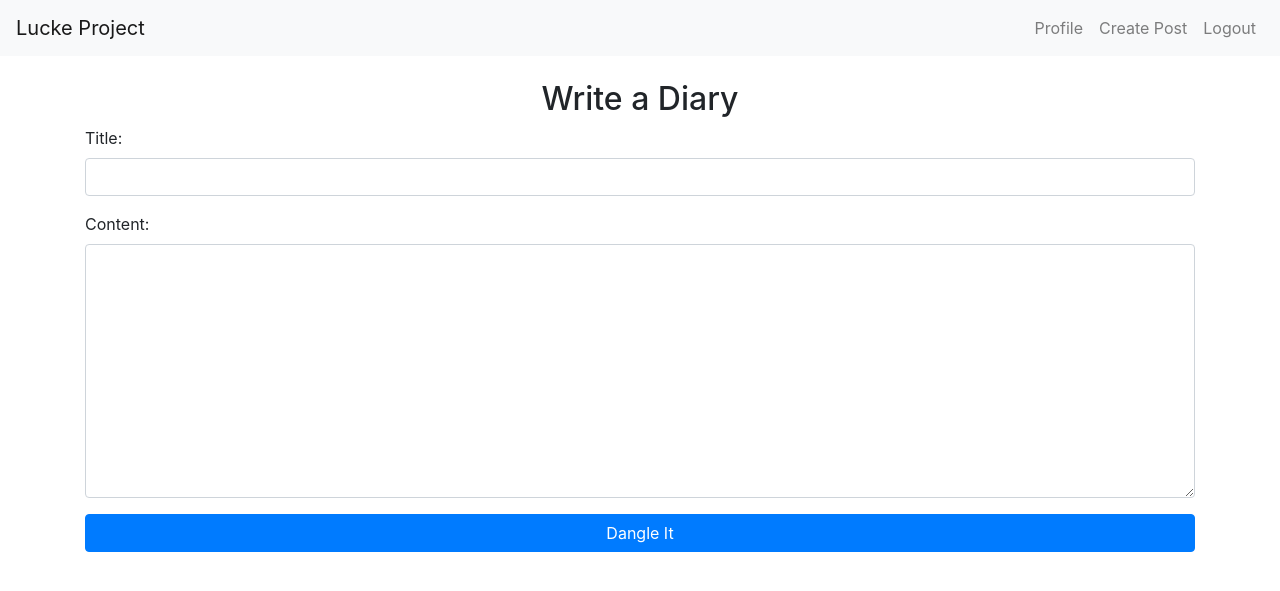
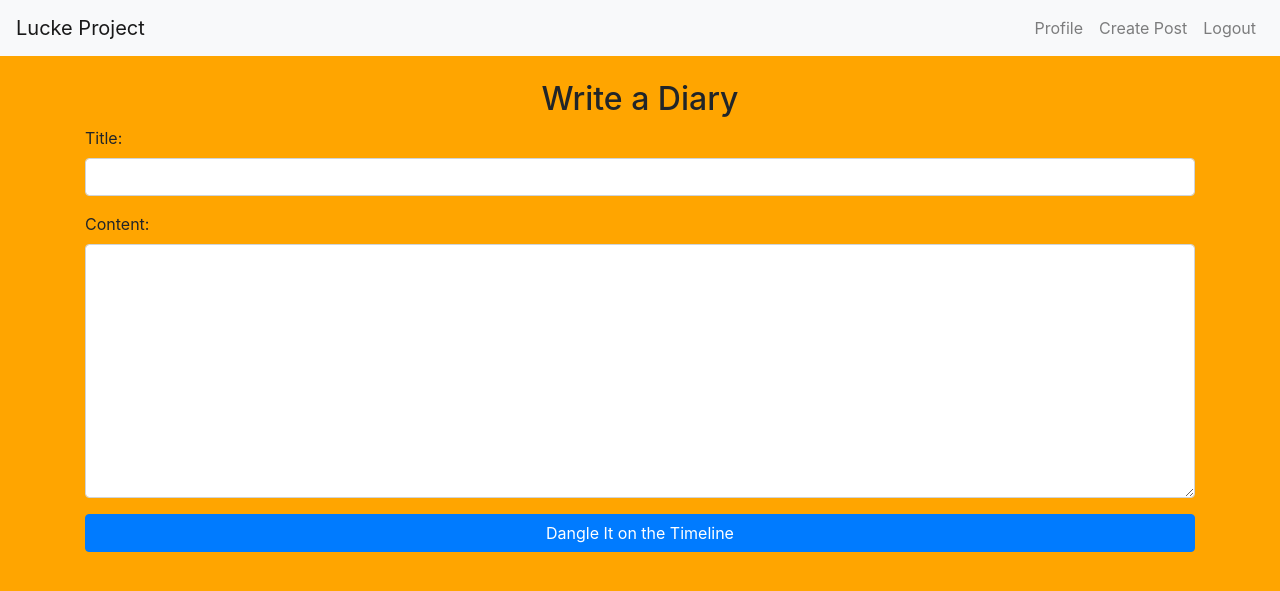
Before and after one commit to QAV-T/lucke, a Django app: page /newdiary/ in a window 1280 px wide. Shown: the top 591 px of the page. Run offline with Django 5.2, Linux system fonts and the light colour scheme; the visitor is signed in with stand-in values (Sample User, id 1); some libraries are stand-ins or nearby versions.

Commit message:
Fixing a text issue in the html

```diff
--- a/lucke/static/css/styles.css
+++ b/lucke/static/css/styles.css
@@ -12,9 +12,9 @@
   color: #555;
 }
 
-/* body {
+body {
   background-color: orange;
-} */
+}
 .container {
   margin-top: 50px;
 }
--- a/lucke/templates/create_diary.html
+++ b/lucke/templates/create_diary.html
@@ -8,7 +8,7 @@
     <form method="post">
         {% csrf_token %}
         {{ form.as_p }}
-        <button type="submit" class="btn btn-primary btn-block">Dangle It</button>
+        <button type="submit" class="btn btn-primary btn-block">Dangle It on the Timeline</button>
     </form>
 </div>
 {% endblock %}
--- a/lucke/templates/diary_delete.html
+++ b/lucke/templates/diary_delete.html
@@ -12,5 +12,5 @@
         <button type="submit" class="btn btn-danger">Yes, delete</button>
         <a href="{% url 'diary_detail' diary.id %}" class="btn btn-secondary">Cancel</a>
     </form>
-</div>diary
+</div>
 {% endblock %}
```
